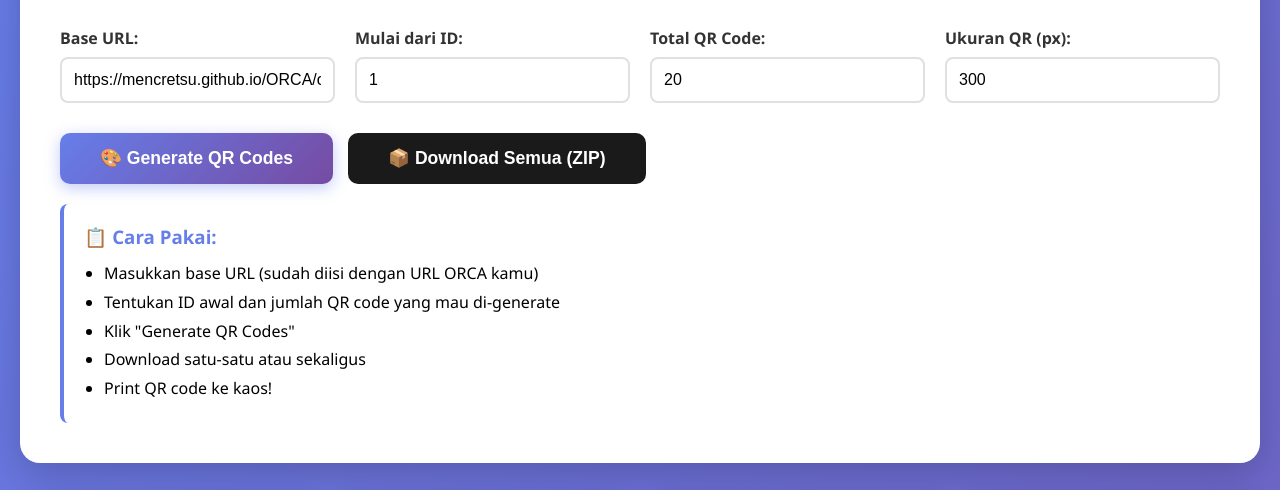
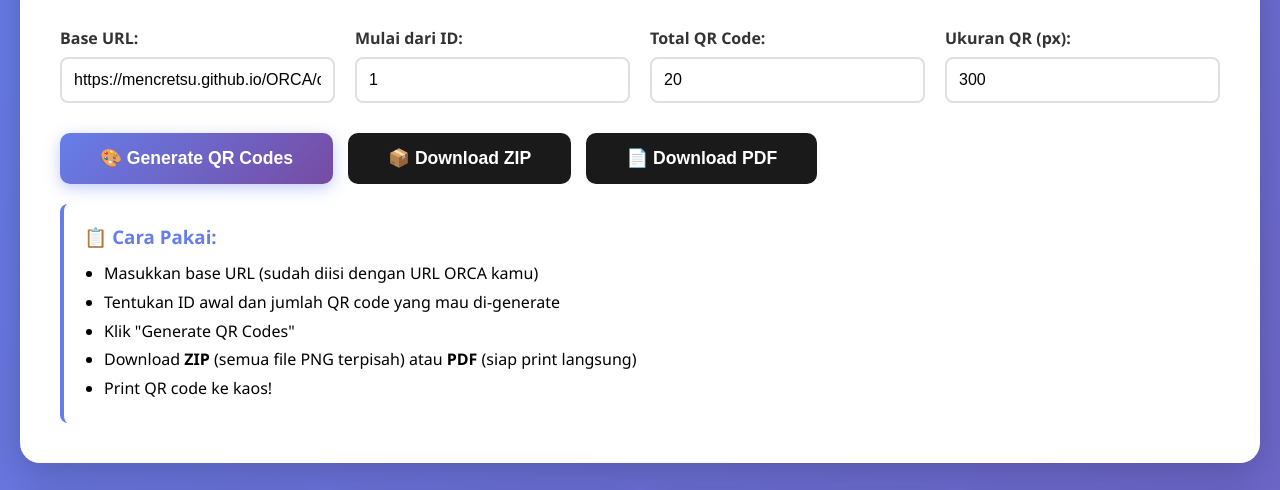
Before and after one commit to mencretsu/ORCA, a plain HTML site: page qr.html in a window 1280 px wide. Shown: the part 162-652 px from the top of the page. Drawn offline with nearby package versions, Linux system fonts and the light colour scheme.

Commit message:
Update qr.html

```diff
--- a/qr.html
+++ b/qr.html
@@ -267,7 +267,10 @@
                     🎨 Generate QR Codes
                 </button>
                 <button class="btn btn-secondary" onclick="downloadAll()" id="downloadAllBtn" disabled>
-                    📦 Download Semua (ZIP)
+                    📦 Download ZIP
+                </button>
+                <button class="btn btn-secondary" onclick="downloadPDF()" id="downloadPdfBtn" disabled>
+                    📄 Download PDF
                 </button>
             </div>
 
@@ -277,7 +280,7 @@
                     <li>Masukkan base URL (sudah diisi dengan URL ORCA kamu)</li>
                     <li>Tentukan ID awal dan jumlah QR code yang mau di-generate</li>
                     <li>Klik "Generate QR Codes"</li>
-                    <li>Download satu-satu atau sekaligus</li>
+                    <li>Download <strong>ZIP</strong> (semua file PNG terpisah) atau <strong>PDF</strong> (siap print langsung)</li>
                     <li>Print QR code ke kaos!</li>
                 </ul>
             </div>
@@ -287,6 +290,7 @@
     </div>
 
     <script src="https://cdnjs.cloudflare.com/ajax/libs/jszip/3.10.1/jszip.min.js"></script>
+    <script src="https://cdnjs.cloudflare.com/ajax/libs/jspdf/2.5.1/jspdf.umd.min.js"></script>
     <script>
         let qrData = [];
 
@@ -341,8 +345,9 @@
                 html += '</div>';
                 container.innerHTML = html;
 
-                // Enable download all button
+                // Enable download buttons
                 document.getElementById('downloadAllBtn').disabled = false;
+                document.getElementById('downloadPdfBtn').disabled = false;
             }, 100);
         }
 
@@ -419,6 +424,113 @@
             }
         }
 
+        async function downloadPDF() {
+            if (qrData.length === 0) {
+                alert('Generate QR codes dulu!');
+                return;
+            }
+
+            const btn = document.getElementById('downloadPdfBtn');
+            btn.disabled = true;
+            btn.textContent = '⏳ Creating PDF...';
+
+            try {
+                const { jsPDF } = window.jspdf;
+                const doc = new jsPDF({
+                    orientation: 'portrait',
+                    unit: 'mm',
+                    format: 'a4'
+                });
+
+                const pageWidth = 210; // A4 width in mm
+                const pageHeight = 297; // A4 height in mm
+                const margin = 15;
+                const qrSize = 80; // QR size in mm
+                const cols = 2;
+                const spacing = 10;
+                const labelHeight = 15;
+
+                const cellWidth = (pageWidth - (2 * margin) - spacing) / cols;
+                const cellHeight = qrSize + labelHeight + 5;
+                const rows = Math.floor((pageHeight - (2 * margin)) / (cellHeight + spacing));
+
+                let currentPage = 0;
+                let currentRow = 0;
+                let currentCol = 0;
+
+                for (let i = 0; i < qrData.length; i++) {
+                    const qr = qrData[i];
+
+                    // Add new page if needed
+                    if (i > 0 && currentRow === 0 && currentCol === 0) {
+                        doc.addPage();
+                        currentPage++;
+                    }
+
+                    // Calculate position
+                    const x = margin + (currentCol * (cellWidth + spacing));
+                    const y = margin + (currentRow * (cellHeight + spacing));
+
+                    // Fetch QR image
+                    try {
+                        const response = await fetch(qr.qrUrl);
+                        const blob = await response.blob();
+                        const base64 = await new Promise((resolve) => {
+                            const reader = new FileReader();
+                            reader.onloadend = () => resolve(reader.result);
+                            reader.readAsDataURL(blob);
+                        });
+
+                        // Add QR image
+                        doc.addImage(base64, 'PNG', x + (cellWidth - qrSize) / 2, y, qrSize, qrSize);
+
+                        // Add ID label
+                        doc.setFontSize(14);
+                        doc.setFont('helvetica', 'bold');
+                        doc.text(`ID: ${qr.id}`, x + cellWidth / 2, y + qrSize + 10, { align: 'center' });
+
+                        // Add URL (smaller font)
+                        doc.setFontSize(7);
+                        doc.setFont('helvetica', 'normal');
+                        const urlText = qr.url;
+                        const maxWidth = cellWidth - 5;
+                        const splitUrl = doc.splitTextToSize(urlText, maxWidth);
+                        doc.text(splitUrl, x + cellWidth / 2, y + qrSize + 14, { align: 'center' });
+
+                        // Update progress
+                        btn.textContent = `⏳ ${i + 1}/${qrData.length}...`;
+
+                    } catch (err) {
+                        console.error(`Error adding QR ${qr.id} to PDF:`, err);
+                    }
+
+                    // Move to next position
+                    currentCol++;
+                    if (currentCol >= cols) {
+                        currentCol = 0;
+                        currentRow++;
+                        if (currentRow >= rows) {
+                            currentRow = 0;
+                        }
+                    }
+                }
+
+                // Save PDF
+                doc.save('orca-qr-codes.pdf');
+
+                btn.textContent = '✅ PDF Downloaded!';
+                setTimeout(() => {
+                    btn.textContent = '📄 Download PDF';
+                    btn.disabled = false;
+                }, 2000);
+
+            } catch (err) {
+                alert('Error creating PDF: ' + err.message);
+                btn.textContent = '📄 Download PDF';
+                btn.disabled = false;
+            }
+        }
+
         // Auto-generate on load
         window.addEventListener('load', () => {
             generateQRCodes();
```
